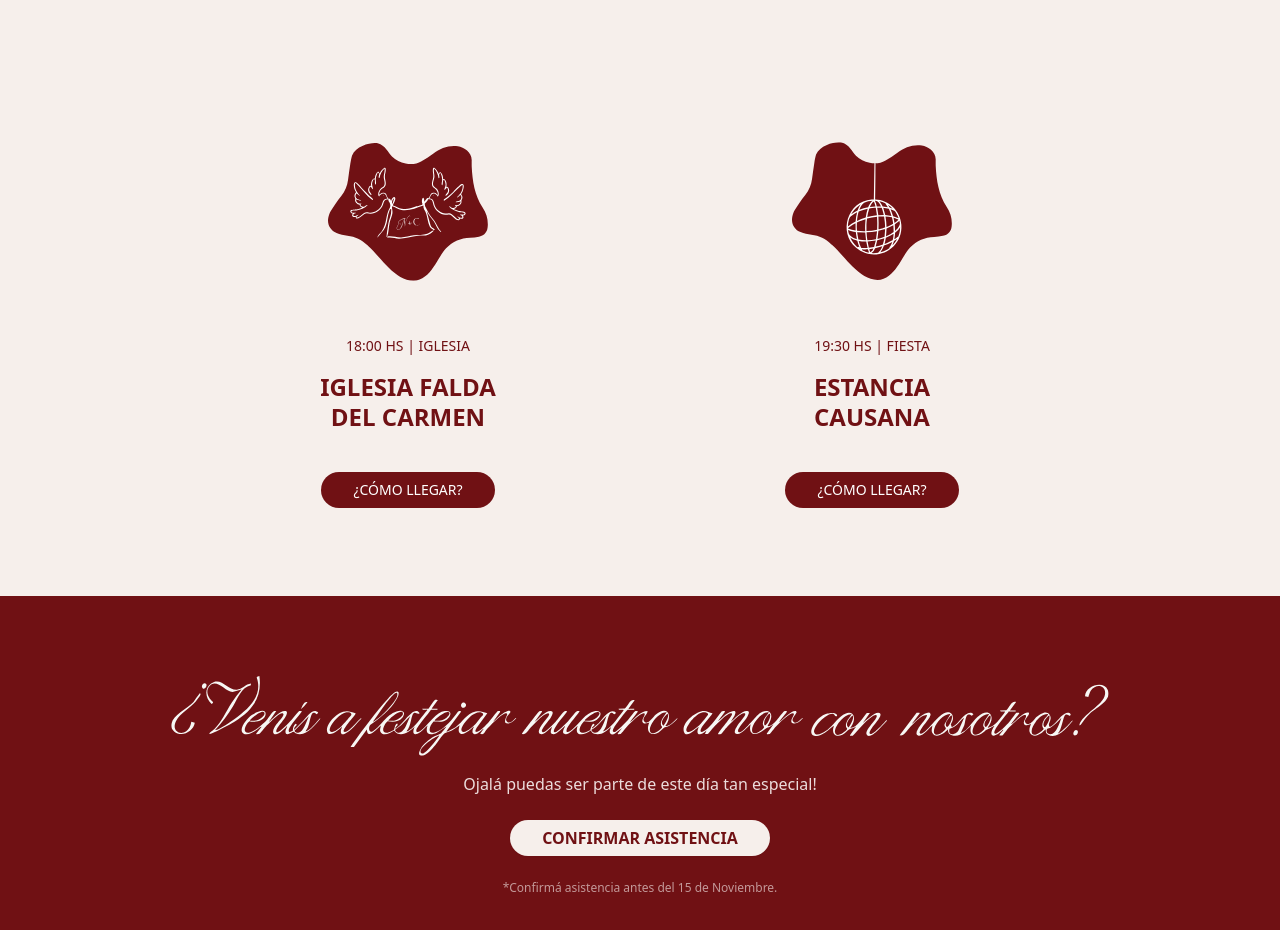
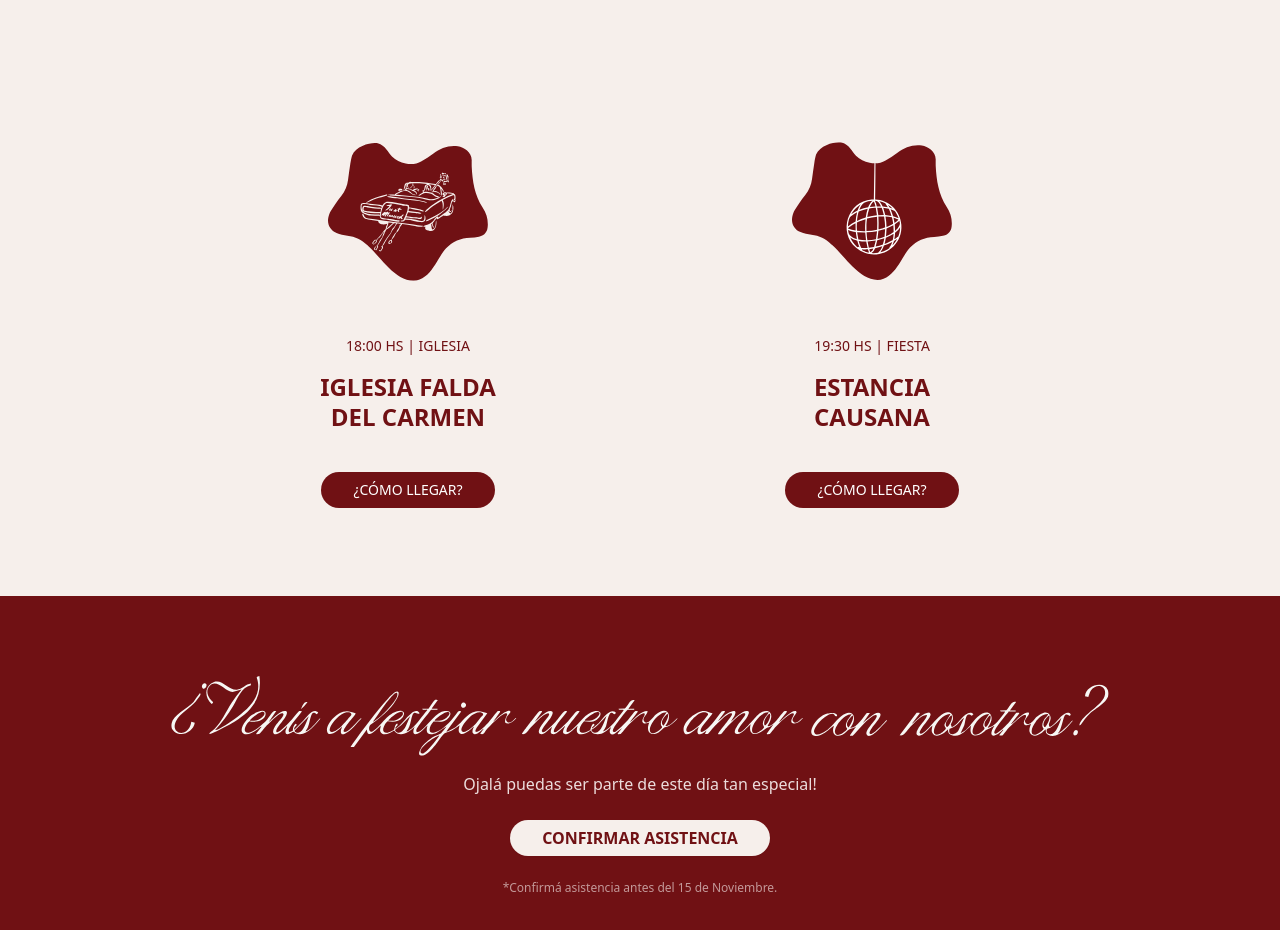
Before and after one commit to fpiantoni/the_wed_negra_y_chelo, a Next.js app: page / in a window 1280 px wide. Shown: the part 2240-3170 px from the top of the page. Built offline with nearby package versions, Linux system fonts and the light colour scheme.

Commit message:
added: car logo

```diff
--- a/components/events-section.tsx
+++ b/components/events-section.tsx
@@ -9,7 +9,7 @@ export function EventsSection() {
           <div className="p-6 text-center flex flex-col items-center">
             <div className="w-48 h-48 md:w-56 md:h-56 mb-6 flex items-center justify-center">
               <img
-                src="/logo_iglesia.svg"
+                src="/logo_auto.svg"
                 alt="Iglesia"
                 className="w-32 h-32 md:w-40 md:h-40 object-contain mt-6"
                 style={{ verticalAlign: 'middle' }}
```
Also changed, not shown: public/logo_auto.svg (added).
